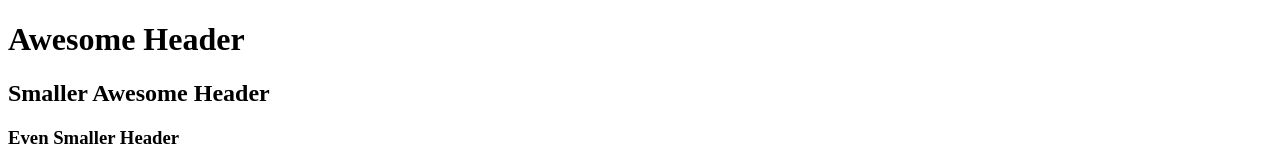
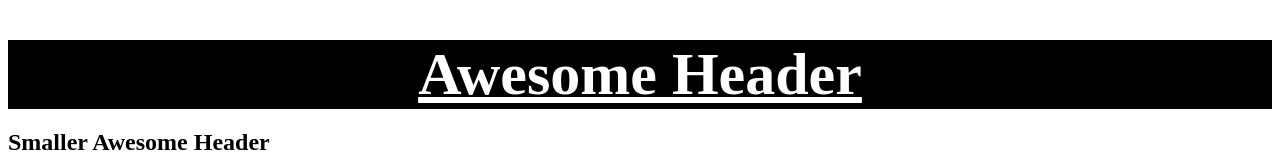
Before and after one commit to CodeineCoders/basicCSS, a plain HTML site: page index.html in a window 1280 px wide. Shown: the top 165 px of the page. Drawn offline with Linux system fonts and the light colour scheme.

Commit message:
added style on html

```diff
--- a/index.html
+++ b/index.html
@@ -4,8 +4,20 @@
     <meta charset="UTF-8">
     <meta http-equiv="X-UA-Compatible" content="IE=edge">
     <meta name="viewport" content="width=device-width, initial-scale=1.0">
+    <!-- added style page for another way to add CSS -->
     <link rel="stylesheet" href="style.css">
     <title>CSS Practice</title>
+    <!-- style CSS on HTML -->
+    <style>
+        h1{
+            margin-bottom: 15px;
+            font-size: 60px;
+            color: white;
+            background-color: black;
+            text-align: center;
+            text-decoration: underline;
+        }
+    </style>
 </head>
 <body>
     <h1>Awesome Header</h1>
```
